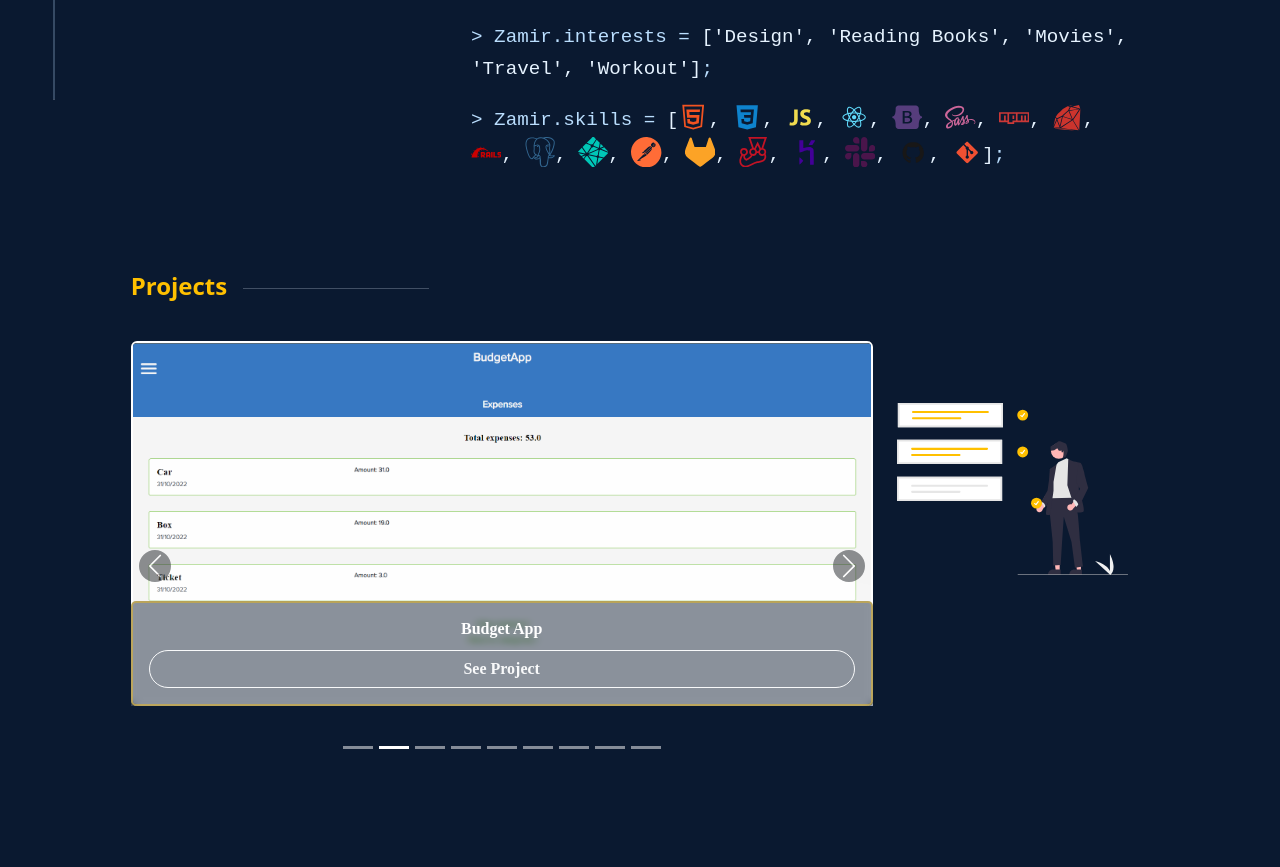
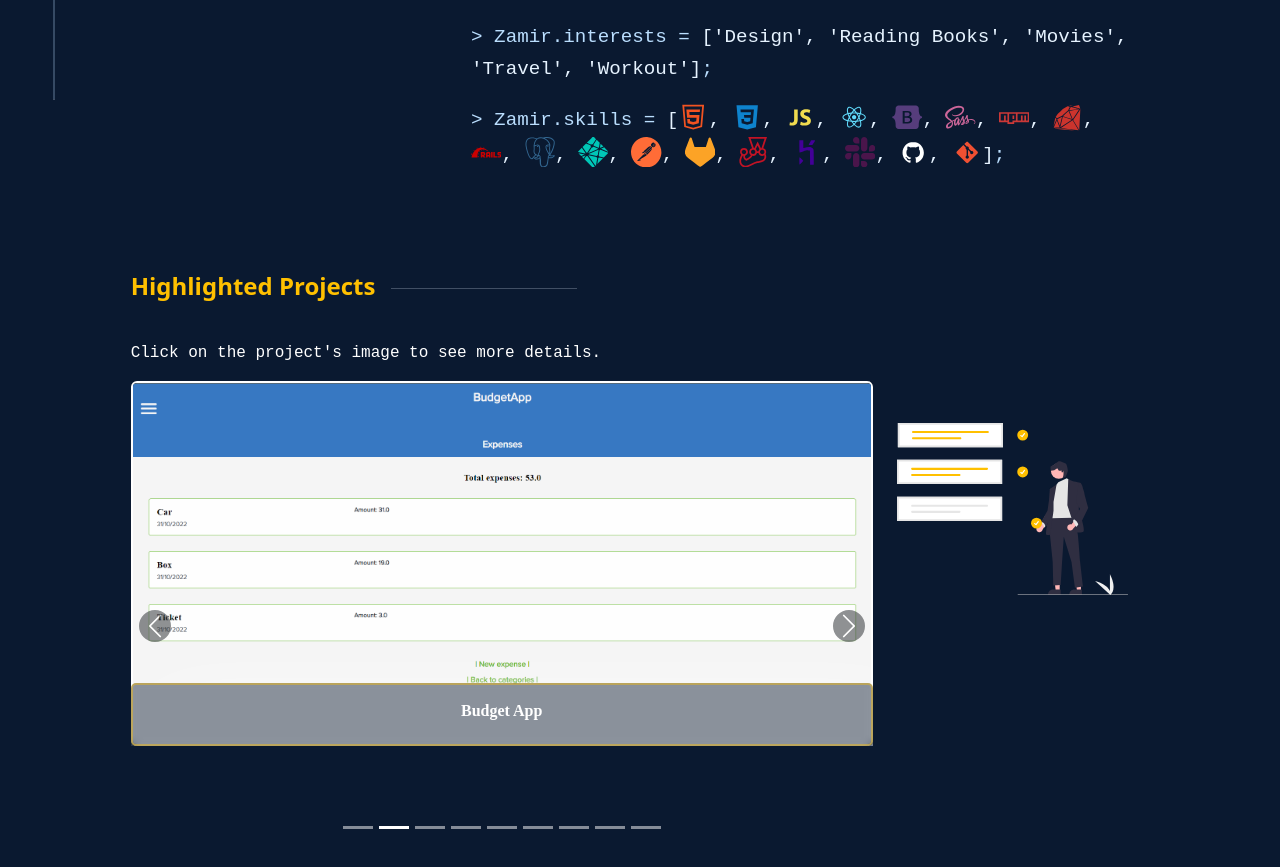
Before and after one commit to ahzamir/my-portfolio, a React (Create React App) app: page / in a window 1280 px wide. Shown: the part 1200-2067 px from the top of the page. Built offline with nearby package versions, Linux system fonts and the light colour scheme; a web font is replaced by a local one.

Commit message:
change some design for about and projects page

```diff
--- a/src/components/pages/About.js
+++ b/src/components/pages/About.js
@@ -125,7 +125,7 @@ const About = () => (
             <i style={{ color: '#4a154b' }}><BsSlack /></i>
             ,
             {' '}
-            <i style={{ color: '#181717' }}><DiGithubBadge /></i>
+            <i style={{ color: 'white' }}><DiGithubBadge /></i>
             ,
             {' '}
             <i style={{ color: '#f05032' }}><DiGit /></i>
--- a/src/components/pages/projects/Projects.js
+++ b/src/components/pages/projects/Projects.js
@@ -34,9 +34,14 @@ const Projects = () => {
     <section id="projects" className="row m-0 mt-md-5 mb-md-5">
       <div className="col-md-9">
         <div className="d-flex mb-4">
-          <h2 className="secondary-color mb-3 fw-bold fs-4">Projects</h2>
+          <h2 className="secondary-color mb-3 fw-bold fs-4">Highlighted Projects</h2>
           <hr className="ms-3 w-25" />
         </div>
+        <p
+          className="text-white fs-6 fs-md-5"
+        >
+          Click on the project&apos;s image to see more details.
+        </p>
         <Carousel
           fade
           nextIcon={<span aria-hidden="true" className="carousel-control-next-icon bg-dark rounded-circle border border-2 border-dark p-2 m-2 fs-4 fw-bold text-white d-flex align-items-center justify-content-center position-absolute top-50 end-0 translate-middle-y" />}
@@ -46,7 +51,6 @@ const Projects = () => {
           {projects.map((project) => (
             <Carousel.Item
               key={project.id}
-              onClick={handleClick}
             >
               <img
                 className="d-block w-100 rounded shadow border border-2 border-white"
@@ -55,6 +59,8 @@ const Projects = () => {
                 }}
                 src={project.image}
                 alt={project.title}
+                id={project.id}
+                onClick={handleClick}
               />
               <Carousel.Caption
                 className="d-flex flex-column justify-content-end carousel-info"
@@ -64,14 +70,6 @@ const Projects = () => {
                 >
                   {project.title}
                 </h3>
-                <button
-                  type="button"
-                  id={project.id}
-                  onClick={handleClick}
-                  className="btn btn-outline-light mt-1 fs-md-6 fw-bold rounded-pill"
-                >
-                  See Project
-                </button>
               </Carousel.Caption>
             </Carousel.Item>
           ))}
```
